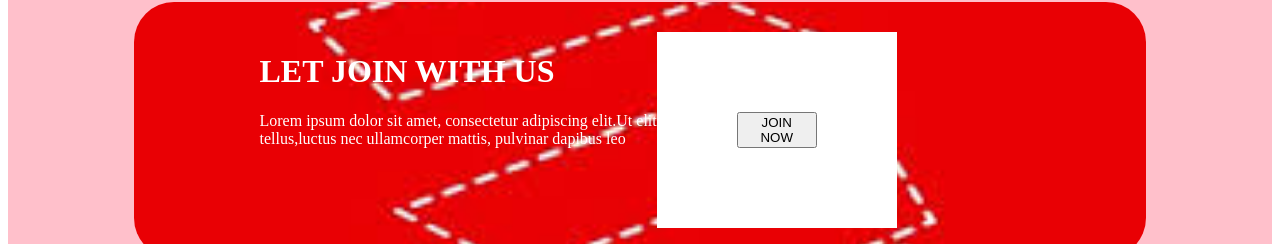
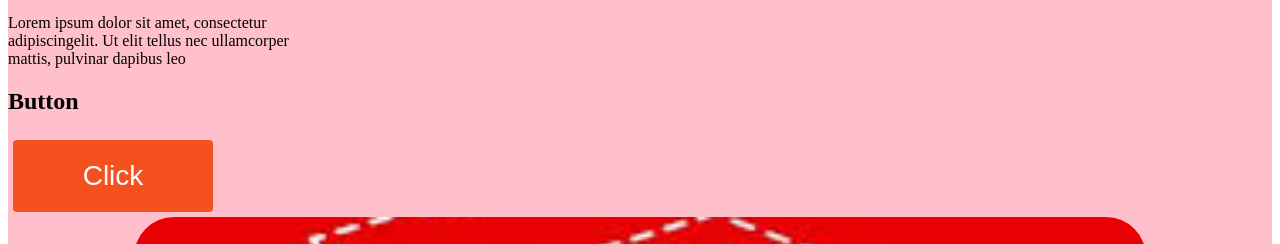
Before and after one commit to Wato-Adano/assignment-web, a plain HTML site: page index.html in a window 1280 px wide. Shown: the part 2298-2542 px from the top of the page. Drawn offline with Linux system fonts and the light colour scheme.

Commit message:
add files

```diff
--- a/index.html
+++ b/index.html
@@ -140,6 +140,16 @@
 <p>Lorem ipsum dolor sit amet, consectetur<br>
     adipiscingelit. Ut elit tellus nec ullamcorper<br>
     mattis, pulvinar dapibus leo</p>
+</style>
+</head>
+<body>
+
+<h2> Button</h2>
+
+<button class="button"><span>Click </span></button>
+
+</body>
+</html>
 
 <diV class="hero-image">
     <div class="hero-text">
--- a/style.css
+++ b/style.css
@@ -177,6 +177,48 @@ margin-left: 10%;
    color: rgb(79, 79, 185);
 
  }
+
+
+ .button {
+   border-radius: 4px;
+   background-color: #f4511e;
+   border: none;
+   color: #FFFFFF;
+   text-align: center;
+   font-size: 28px;
+   padding: 20px;
+   width: 200px;
+   transition: all 0.5s;
+   cursor: pointer;
+   margin: 5px;
+ }
+
+ .button span {
+   cursor: pointer;
+   display: inline-block;
+   position: relative;
+   transition: 0.5s;
+ }
+
+ .button span:after {
+   content: '\00bb';
+   position: absolute;
+   opacity: 0;
+   top: 0;
+   right: -20px;
+   transition: 0.5s;
+ }
+
+ .button:hover span {
+   padding-right: 25px;
+ }
+
+ .button:hover span:after {
+   opacity: 1;
+   right: 0;
+ }
+
+
  @media screen and (mix-width: 600px) {
    .narvabar{
       display: flex;
```
